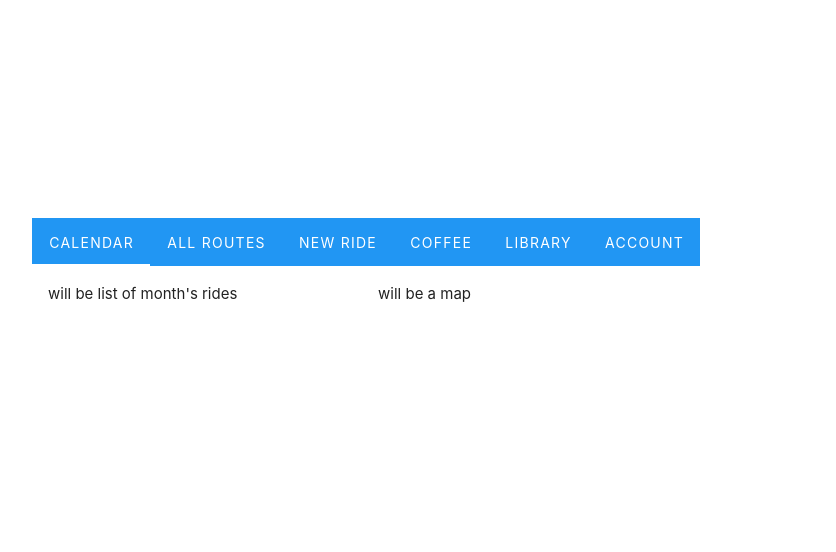
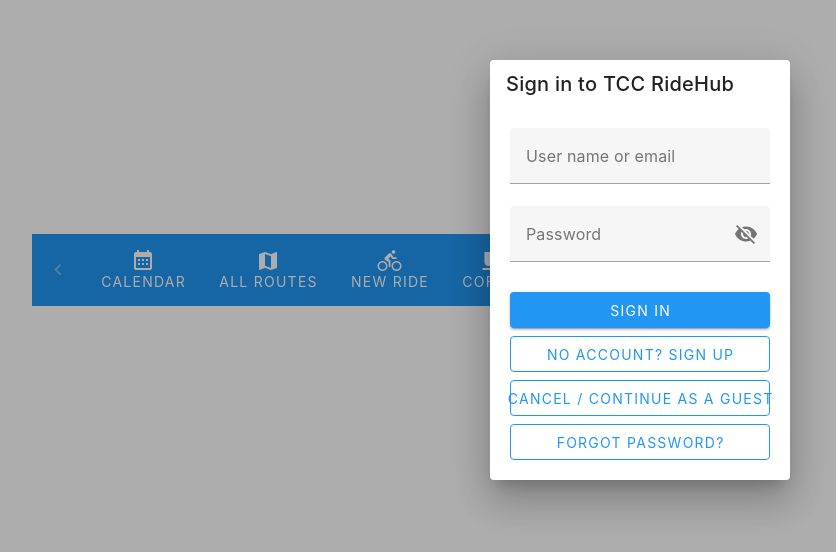
Before and after one commit to quilkin/ridehub2, a Vue app: page / in a window 1280 px wide. Shown: the part 130-682 px from the top of the page, without its empty margins (0-836 px from the left). Built offline with nearby package versions, Linux system fonts and the light colour scheme.

Commit message:
rearrange, add icons

```diff
--- a/src/App.vue
+++ b/src/App.vue
@@ -1,35 +1,37 @@
 <script setup lang="ts">
-import signup from './components/Signup.vue'
-import login from './components/login.vue'
-import account from './components/account.vue'
+import accountActions from './components/accountActions.vue'
+
 import { ref } from 'vue'
 
-const tab = ref(null);
+const currentTab = ref('account');
 const loggedIn = ref(false);
-const signingUp = ref(false);
 const loginDialog = ref(false);
-// const signUpDialog = ref(false);
 
+
+function switchTab(tab: string) {
+  currentTab.value = tab;
+}
 </script>
 
 
 <template>
     <v-sheet width="auto" class="mx-auto">
     <v-tabs
-      v-model="tab"
+      v-model="currentTab"
       bg-color="blue"
       show-arrows
+      stacked
     >
-      <v-tab value="calendar">Calendar</v-tab>
-      <v-tab value="routes">All routes</v-tab>
-      <v-tab value="new">New Ride</v-tab>
-      <v-tab value="coffee">Coffee</v-tab>
-      <v-tab value="library">Library</v-tab>
-      <v-tab value="account" @click="loginDialog=true">Account</v-tab>
+      <v-tab value="calendar"><v-icon>mdi-calendar-month</v-icon>Calendar</v-tab>
+      <v-tab value="routes"><v-icon>mdi-map</v-icon>All routes</v-tab>
+      <v-tab value="new"><v-icon>mdi-bike</v-icon>New Ride</v-tab>
+      <v-tab value="coffee"><v-icon>mdi-coffee</v-icon>Coffee</v-tab>
+      <v-tab value="library"><v-icon>mdi-book-open-page-variant</v-icon>Library</v-tab>
+      <v-tab value="account" @click="loginDialog=true"><v-icon>mdi-account-edit</v-icon>Account</v-tab>
     </v-tabs>
 
     <!-- <v-card-text> -->
-      <v-window v-model="tab">
+      <v-window v-model="currentTab">
         <v-window-item value="calendar">
           <v-container>
             <v-row>
@@ -60,22 +62,14 @@
 
         <v-window-item value="library">
           library
-          <!-- <v-btn color="blue">
-            Log In
-            <login v-if="loggedIn===false"
-            @logged-in="loggedIn = true">
-          </login>
-          </v-btn> -->
         </v-window-item>
 
         <v-window-item value="account">
-          <login v-model=loginDialog v-if="loggedIn===false && signingUp===false"
-            @logged-in="loggedIn = true"
-            @sign-up="signingUp = true"
-          >
-          </login>
-          <account v-else-if="signingUp===false"></account>
-          <signup v-model=signingUp v-else></signup>
+          <account-actions :logged-in="loggedIn"
+            @logged-in="loggedIn=true; switchTab('calendar')"
+            @guest="switchTab('calendar')"
+          ></account-actions>
+
         </v-window-item>
       </v-window>
     <!-- </v-card-text> -->
--- a/src/components/Signup.vue
+++ b/src/components/account/Signup.vue
@@ -9,6 +9,8 @@
 const password2 = ref('');
 const showPass = ref(false);
 const signupForm = ref(null);
+
+const emit = defineEmits(['doneSignUp'])
 
 const nameRules = [
   (value: string) => !!value || 'Required.',
@@ -48,7 +50,12 @@
   const {valid} = await signupForm.value?.validate()
   if (valid) {
     signupDialog.value = false;
+    emit('doneSignUp');
   }
+}
+function cancel() {
+    signupDialog.value = false;
+    emit('doneSignUp');
 }
 </script>
 
@@ -70,9 +77,8 @@
           @click:append-inner="() => (showPass = !showPass)" :type="showPass ? 'text' : 'password'"
           :rules="pwConfirmRules" label="Confirm password">
         </v-text-field>
-        <v-btn color="blue" type="submit"  @click="submit()" block class="mt-2">
-          Submit
-        </v-btn>
+        <v-btn color="blue" type="submit"  @click="submit()" block class="mt-2">     Submit      </v-btn>
+        <v-btn color="blue" variant="outlined" @click="cancel()" block class="mt-2">   Cancel    </v-btn>
       </v-form>
     </v-card-text>
     <!-- <v-card-actions class="pa-5">
--- a/src/components/account.vue
+++ b/src/components/account/account.vue
@@ -2,8 +2,6 @@
 <script setup lang="ts">
 
 import { ref } from 'vue'
-
-//const signupDialog = ref(false)
 
 const userName = ref('');
 const email = ref('');
--- a/src/components/login.vue
+++ b/src/components/account/login.vue
@@ -8,7 +8,7 @@
 const showPass = ref(false);
 
 
-const emit = defineEmits(['loggedIn','signUp'])
+const emit = defineEmits(['loggedIn','signUp','forgotPass','guestVisit'])
 
 const nameRules =   [ (value: string) => !!value || 'Required.',
                       (value: string) => {
@@ -34,11 +34,11 @@
   loginDialog.value = false;
 }
 function guest() {
-  alert("guest");
+  emit('guestVisit');
   loginDialog.value = false;
 }
 function forgot() {
-  alert("forgot");
+  emit("forgotPass");
   loginDialog.value = false;
 }
 </script>
@@ -60,7 +60,7 @@
         </v-text-field>
         <v-btn color="blue" type="submit" block class="mt-2">    Sign in     </v-btn>
         <v-btn color="blue" variant="outlined" @click="signup()" block class="mt-2">   No account? Sign up    </v-btn>
-        <v-btn color="blue" variant="outlined" @click="guest()" block class="mt-2">      Continue as a guest   </v-btn>
+        <v-btn color="blue" variant="outlined" @click="guest()" block class="mt-2">      Cancel / Continue as a guest   </v-btn>
         <v-btn color="blue" variant="outlined" @click="forgot()" block class="mt-2">      Forgot password?   </v-btn>
 
       </v-form>
--- /dev/null
+++ b/src/components/account/reqpassword.vue
@@ -0,0 +1,51 @@
+<script setup lang="ts">
+import { ref } from 'vue'
+
+const passDialog = ref(false)
+const passForm = ref(null);
+const email = ref('');
+
+const emit = defineEmits(['donePass'])
+
+const emailRules = [
+  (value: string) => !!value || 'Required.',
+  (value: string) => {
+    if (/.+@.+\..+/.test(value)) return true
+    return 'E-mail must be a valid address.'
+  },
+];
+
+
+async function submit() {
+  const {valid} = await passForm.value?.validate()
+  if (valid) {
+    passDialog.value = false;
+    alert('todo: send password email')
+    emit('donePass');
+  }
+}
+function cancel() {
+    passDialog.value = false;
+    emit('donePass');
+}
+</script>
+
+<template>
+  <v-dialog v-model="passDialog" activator="parent" width="300">
+  <v-card>
+    <v-card-title class="headline black" primary-title>
+      Forgotten login details?
+    </v-card-title>
+    <v-card-text class="pa-5">
+      <v-form @submit.prevent="submit" ref="passForm">
+        <v-text-field v-model="email"  :rules="emailRules"  label="Your email address">
+        </v-text-field>
+
+        <v-btn color="blue" type="submit" block class="mt-2">    Sign in     </v-btn>
+        <v-btn color="blue" variant="outlined" @click="cancel()" block class="mt-2">   Cancel    </v-btn>
+
+      </v-form>
+    </v-card-text>
+  </v-card>
+</v-dialog>
+</template>
--- /dev/null
+++ b/src/components/accountActions.vue
@@ -0,0 +1,33 @@
+<script setup lang="ts">
+import { ref } from 'vue'
+import signup from './account/Signup.vue'
+import login from './account/login.vue'
+import account from './account/account.vue'
+import reqpass from './account/reqpassword.vue'
+
+const props = defineProps({
+  loggedIn: Boolean
+})
+const loggingIn = ref(!props.loggedIn);
+const signingUp = ref(false);
+const requestPass = ref(false);
+
+const emit = defineEmits(['loggedIn','guest'])
+
+</script>
+
+<template>
+    <login v-model=loggingIn v-if="loggedIn===false && signingUp===false && requestPass===false"
+            @logged-in="emit('loggedIn')"
+            @sign-up="signingUp = true"
+            @forgot-pass="requestPass = true"
+            @guest-visit="loggingIn=false; emit('guest')"
+            ></login>
+    <reqpass v-model=requestPass v-else-if="requestPass"
+            @done-pass="requestPass = false"
+    ></reqpass>
+    <signup v-model=signingUp v-else-if="signingUp"
+            @done-sign-up="signingUp = false"
+    ></signup>
+    <account v-else></account>
+</template>
```
Also changed, not shown: src/components/icons/IconCommunity.vue (deleted, +0 -7 lines), src/components/icons/IconDocumentation.vue (deleted, +0 -7 lines), src/components/icons/IconEcosystem.vue (deleted, +0 -7 lines), src/components/icons/IconSupport.vue (deleted, +0 -7 lines), src/components/icons/IconTooling.vue (deleted, +0 -19 lines).
